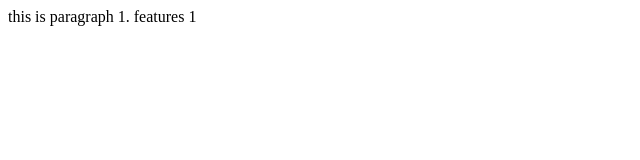
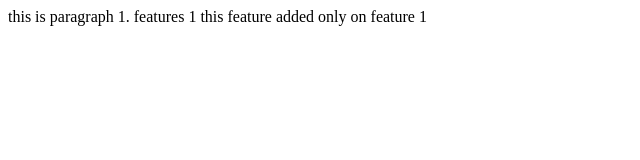
Before and after one commit to Karishma545/localrepo, a plain HTML site: page index.html in a window 1280 px wide. Shown: the whole page, without its empty margins (0-640 px from the left). Drawn offline with Linux system fonts and the light colour scheme.

Commit message:
ddd message ddd message

```diff
--- a/index.html
+++ b/index.html
@@ -5,4 +5,6 @@
     this is paragraph 1.
 
     features 1
+
+    this feature added only on feature 1
 </p>
```
